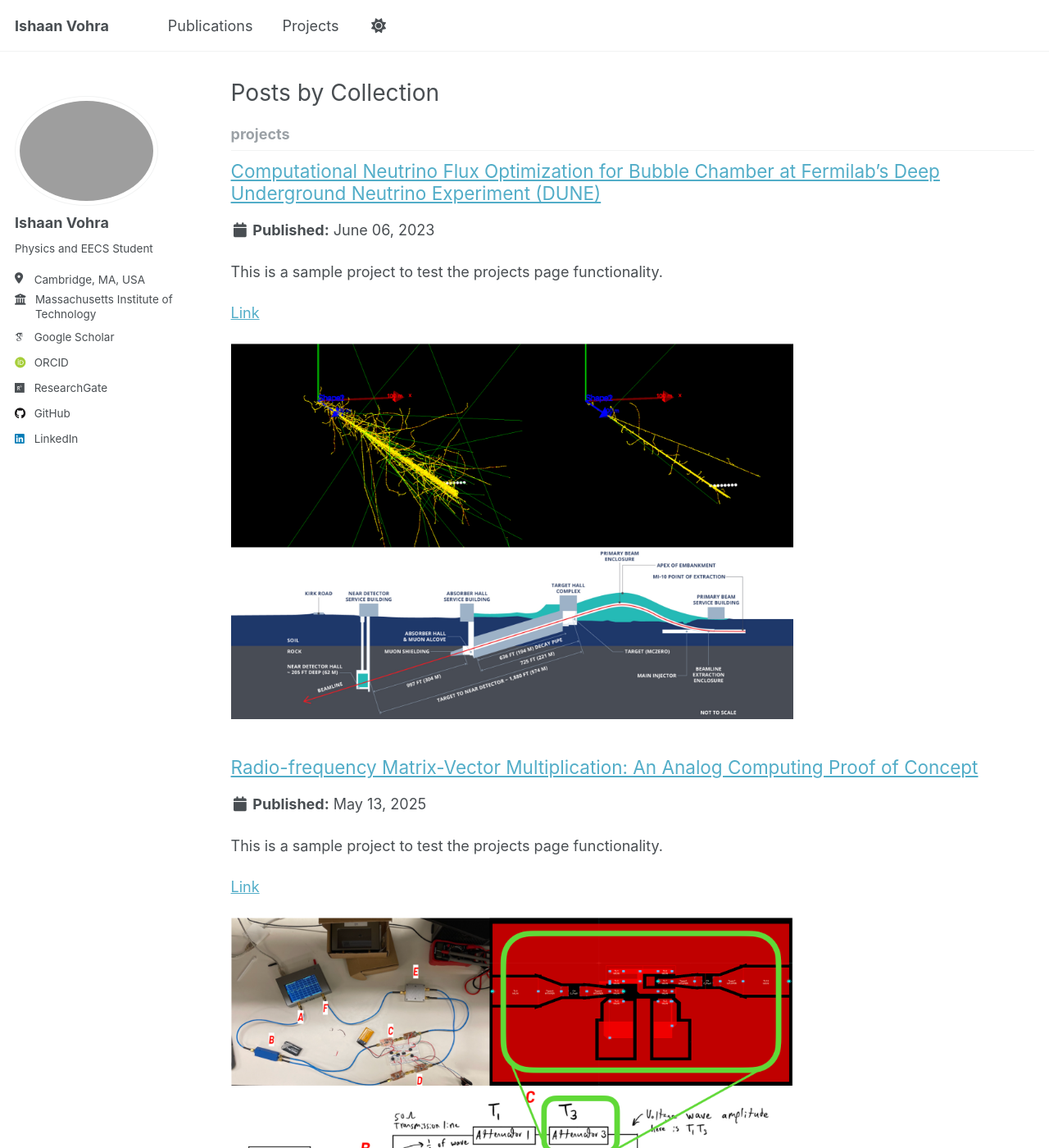
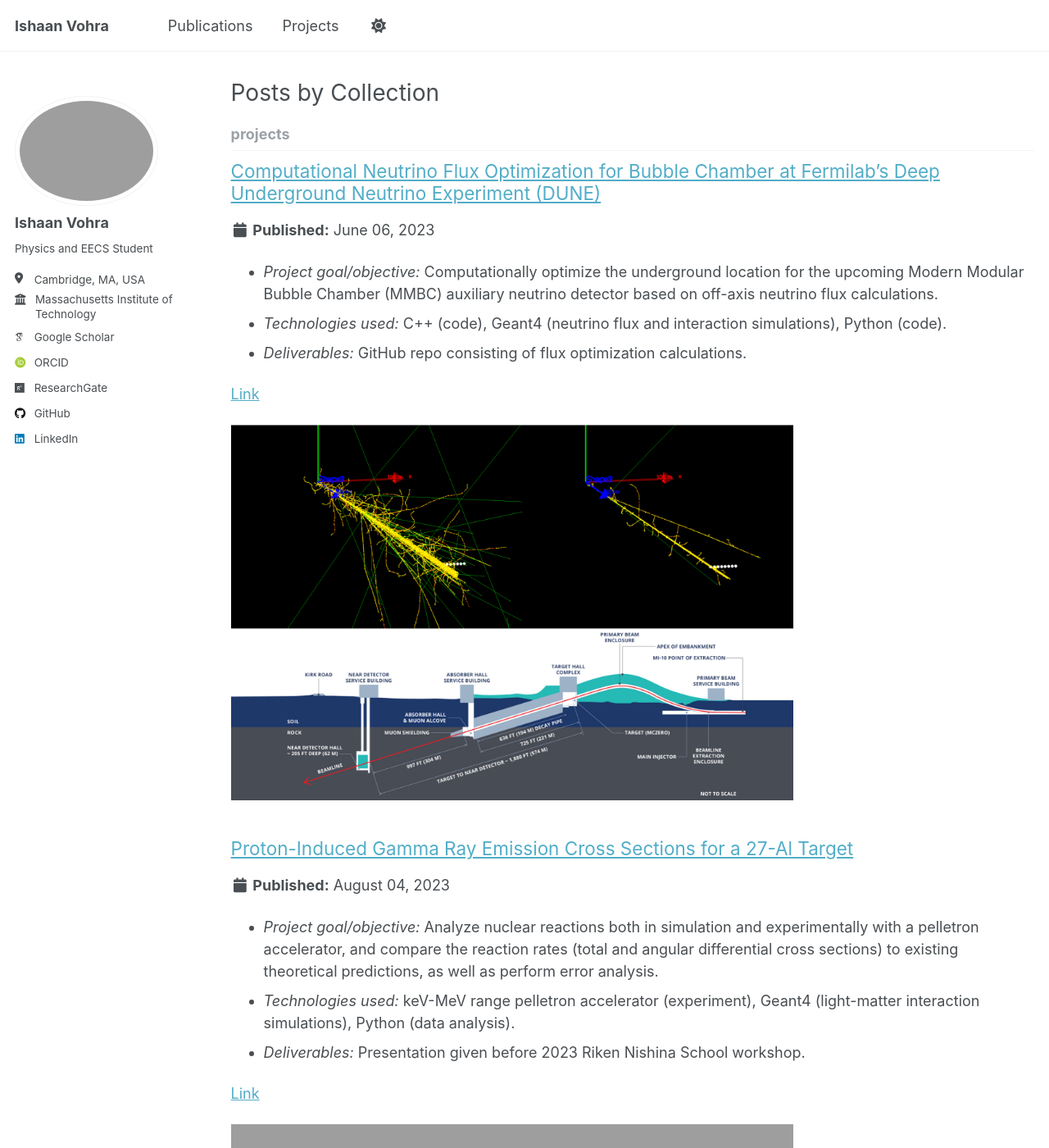
Before and after one commit to Ishaan-vohra/Ishaan-vohra.github.io, a Jekyll site: the page built from _pages/collection-archive.html, in a window 1280 px wide and 1400 px high. Shown: the whole window at 82% size. Built offline with Jekyll 4.4.1, drawn with Linux system fonts in a browser that asks for light colours; some web fonts are replaced; a script that is not in the unit is left out; some of the changed text lies outside the part shown.

Commit message:
Add riken project

```diff
--- a/_projects/mmbc-project.md
+++ b/_projects/mmbc-project.md
@@ -3,7 +3,7 @@ title: "Computational Neutrino Flux Optimization for Bubble Chamber at Fermilab'
 collection: projects
 layout: single
 permalink: /project/dunebubblechamber
-excerpt: 'This is a sample project to test the projects page functionality.'
+excerpt: #
 date: 2023-06-06
 venue: 'Fermilab Deep Underground Neutrino Experiment (DUNE) Summer Research Internship Project'
 author: 'Ishaan Vohra'
--- a/_projects/rfmvm-project.md
+++ b/_projects/rfmvm-project.md
@@ -3,7 +3,7 @@ title: "Radio-frequency Matrix-Vector Multiplication: An Analog Computing Proof
 collection: projects
 layout: single
 permalink: /project/rfmatrixvectormultiplication
-excerpt: 'This is a sample project to test the projects page functionality.'
+excerpt: #
 date: 2025-05-13
 venue: 'MIT 6.2300 (Electromagnetic Waves and Applications) Final Project'
 author: 'Fadi Farag, Dominic Stewart-Guido, <u>Ishaan Vohra</u>'
--- /dev/null
+++ b/_projects/riken-project.md
@@ -0,0 +1,19 @@
+---
+title: "Proton-Induced Gamma Ray Emission Cross Sections for a 27-Al Target"
+collection: projects
+layout: single
+permalink: /project/rikennishinaschool2023
+excerpt: #
+date: 2023-08-04
+venue: 'RIKEN Nishina Center for Accelerator-Based Science Final Summer Research Project'
+author: 'Hwang Junsang, Gao Layun, <u>Ishaan Vohra</u>, Kikuchi Yuta'
+image: 'riken.png'
+image_width: "70%"
+image_height: #
+paperurl: 'https://docs.google.com/presentation/d/1H0uMZAzA_6reGW-yE9Pq7dr386HplIR9F8gdYEJzcIk/edit?usp=sharing'
+citation: #
+---
+
+- *Project goal/objective:* Analyze nuclear reactions both in simulation and experimentally with a pelletron accelerator, and compare the reaction rates (total and angular differential cross sections) to existing theoretical predictions, as well as perform error analysis.
+- *Technologies used:* keV-MeV range pelletron accelerator (experiment), Geant4 (light-matter interaction simulations), Python (data analysis).
+- *Deliverables:* Presentation given before 2023 Riken Nishina School workshop.
```
Also changed, not shown: 1 other file.
